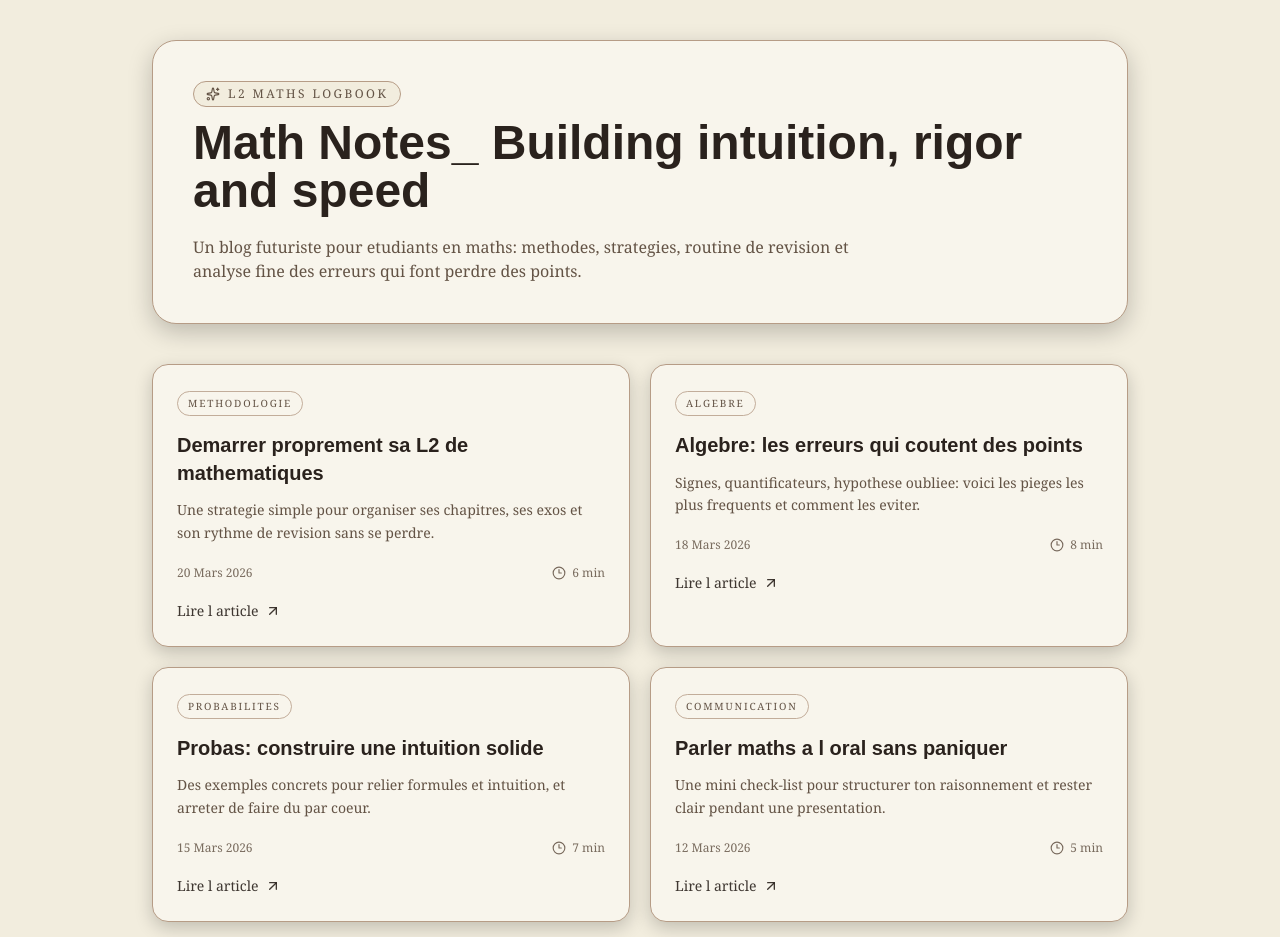
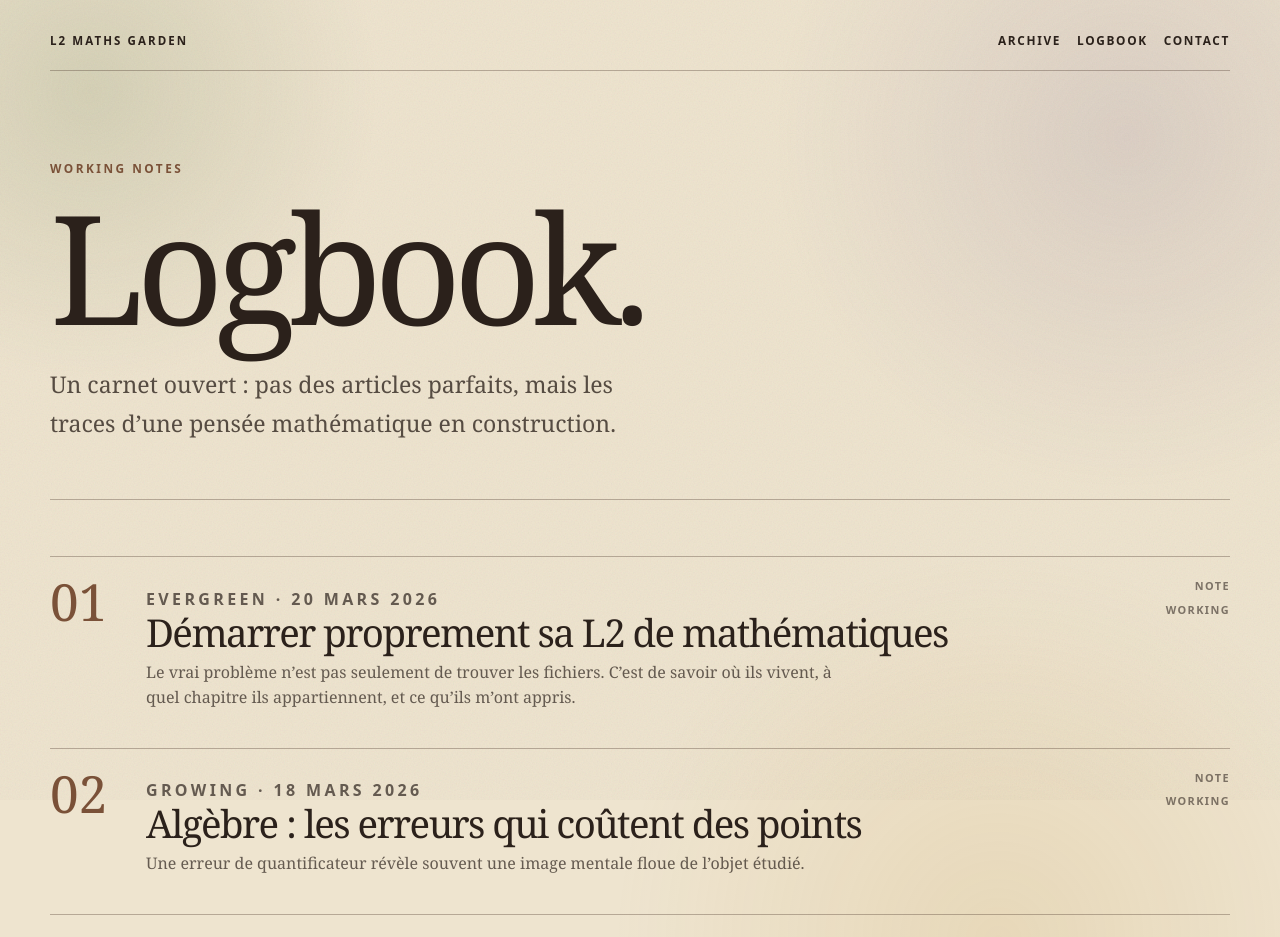
Before and after one commit to Grimm02938/l2-maths, a React (Vite) app: page /blog in a window 1280 px wide. Shown: the top 937 px of the page. Built offline with nearby package versions, Linux system fonts and the light colour scheme; no server answers.

Commit message:
Rebuild logbook as garden notes

```diff
--- a/src/pages/Blog.tsx
+++ b/src/pages/Blog.tsx
@@ -1,113 +1,81 @@
 import { Link } from 'react-router-dom';
-import { ArrowUpRight, Clock3, Sparkles } from 'lucide-react';
 
-type BlogPost = {
-  id: string;
+type Note = {
+  stage: 'seedling' | 'growing' | 'evergreen';
   title: string;
-  excerpt: string;
   date: string;
-  readTime: string;
-  category: string;
+  text: string;
 };
 
-const posts: BlogPost[] = [
+const notes: Note[] = [
   {
-    id: 'demarrer-l2-maths',
-    title: 'Demarrer proprement sa L2 de mathematiques',
-    excerpt:
-      'Une strategie simple pour organiser ses chapitres, ses exos et son rythme de revision sans se perdre.',
-    date: '20 Mars 2026',
-    readTime: '6 min',
-    category: 'Methodologie',
+    stage: 'evergreen',
+    title: 'Démarrer proprement sa L2 de mathématiques',
+    date: '20 mars 2026',
+    text: 'Le vrai problème n’est pas seulement de trouver les fichiers. C’est de savoir où ils vivent, à quel chapitre ils appartiennent, et ce qu’ils m’ont appris.',
   },
   {
-    id: 'algebre-erreurs',
-    title: 'Algebre: les erreurs qui coutent des points',
-    excerpt:
-      'Signes, quantificateurs, hypothese oubliee: voici les pieges les plus frequents et comment les eviter.',
-    date: '18 Mars 2026',
-    readTime: '8 min',
-    category: 'Algebre',
+    stage: 'growing',
+    title: 'Algèbre : les erreurs qui coûtent des points',
+    date: '18 mars 2026',
+    text: 'Une erreur de quantificateur révèle souvent une image mentale floue de l’objet étudié.',
   },
   {
-    id: 'probas-intuition',
-    title: 'Probas: construire une intuition solide',
-    excerpt:
-      'Des exemples concrets pour relier formules et intuition, et arreter de faire du par coeur.',
-    date: '15 Mars 2026',
-    readTime: '7 min',
-    category: 'Probabilites',
-  },
-  {
-    id: 'oral-maths',
-    title: 'Parler maths a l oral sans paniquer',
-    excerpt:
-      'Une mini check-list pour structurer ton raisonnement et rester clair pendant une presentation.',
-    date: '12 Mars 2026',
-    readTime: '5 min',
-    category: 'Communication',
+    stage: 'seedling',
+    title: 'Probabilités : construire une intuition solide',
+    date: '15 mars 2026',
+    text: 'Relier les variables aléatoires à des expériences mentales simples, pas seulement à des formules récitées.',
   },
 ];
 
+function GardenNav() {
+  return (
+    <nav className="garden-nav garden-frame">
+      <Link to="/" className="garden-brand garden-link">L2 Maths Garden</Link>
+      <div className="garden-menu">
+        <Link className="garden-link" to="/">Archive</Link>
+        <Link className="garden-link" to="/blog">Logbook</Link>
+        <Link className="garden-link" to="/contact">Contact</Link>
+      </div>
+    </nav>
+  );
+}
+
 const BlogPage = () => {
   return (
-    <div className="relative min-h-full py-10 bg-background">
-
-      <section className="mx-auto max-w-5xl px-4 sm:px-6">
-        <div className="mb-10 rounded-3xl border border-border bg-card p-6 sm:p-10 shadow-[0_8px_24px_rgba(0,0,0,0.22)] overflow-hidden">
-          <p className="mb-3 inline-flex items-center gap-2 rounded-full border border-border bg-background px-3 py-1 text-xs uppercase tracking-[0.2em] text-muted-foreground">
-            <Sparkles className="h-3.5 w-3.5" />
-            L2 Maths Logbook
-          </p>
-
-          <h1 className="blog-typewriter-wrap font-['Space_Grotesk',sans-serif] text-3xl sm:text-5xl font-bold leading-tight text-foreground max-w-full">
-            <span className="blog-typewriter">Math Notes_ Building intuition, rigor and speed</span>
-            <span className="blog-cursor" aria-hidden="true" />
-          </h1>
-
-          <p className="mt-5 max-w-2xl text-sm sm:text-base text-muted-foreground leading-relaxed break-words">
-            Un blog futuriste pour etudiants en maths: methodes, strategies, routine de revision et analyse
-            fine des erreurs qui font perdre des points.
+    <>
+      <GardenNav />
+      <main className="garden-frame">
+        <section className="garden-hero" style={{ gridTemplateColumns: '1fr' }}>
+          <div>
+            <p className="garden-kicker">Working notes</p>
+            <h1 className="garden-title">Logbook.</h1>
+            <p className="garden-subtitle">
+              Un carnet ouvert : pas des articles parfaits, mais les traces d’une pensée mathématique en construction.
             </p>
           </div>
+        </section>
 
-        <div className="grid gap-5 sm:grid-cols-2">
-          {posts.map((post, index) => (
-            <article
-              key={post.id}
-              className="group min-w-0 rounded-2xl border border-border bg-card p-5 sm:p-6 shadow-[0_6px_18px_rgba(0,0,0,0.2)] transition-all duration-300 hover:-translate-y-1 hover:border-primary/35 hover:shadow-[0_12px_28px_rgba(0,0,0,0.26)] overflow-hidden"
-              style={{ animationDelay: `${index * 70}ms` }}
-            >
-              <p className="mb-4 inline-flex rounded-full border border-border/80 px-2.5 py-1 text-[10px] uppercase tracking-[0.18em] text-muted-foreground">
-                {post.category}
-              </p>
-
-              <h2 className="font-['Space_Grotesk',sans-serif] text-xl font-semibold leading-snug text-foreground break-words">
-                {post.title}
-              </h2>
-
-              <p className="mt-3 text-sm leading-relaxed text-muted-foreground break-words">{post.excerpt}</p>
-
-              <div className="mt-5 flex items-center justify-between text-xs text-muted-foreground/85">
-                <span>{post.date}</span>
-                <span className="inline-flex items-center gap-1.5">
-                  <Clock3 className="h-3.5 w-3.5" />
-                  {post.readTime}
-                </span>
+        <section className="garden-section">
+          <div className="subject-list">
+            {notes.map((note, index) => (
+              <article className="subject-row" key={note.title}>
+                <div className="subject-number">{String(index + 1).padStart(2, '0')}</div>
+                <div>
+                  <p className="garden-kicker">{note.stage} · {note.date}</p>
+                  <h3>{note.title}</h3>
+                  <p>{note.text}</p>
                 </div>
-
-              <Link
-                to="/contact"
-                className="mt-5 inline-flex items-center gap-1.5 text-sm font-medium text-foreground/90 transition-colors group-hover:text-foreground"
-              >
-                Lire l article
-                <ArrowUpRight className="h-4 w-4 transition-transform duration-300 group-hover:translate-x-0.5 group-hover:-translate-y-0.5" />
-              </Link>
+                <div className="subject-meta">
+                  <span>note</span>
+                  <span>working</span>
+                </div>
               </article>
             ))}
           </div>
         </section>
-    </div>
+      </main>
+    </>
   );
 };
 
```
Lines whose indentation alone changed are shown as unchanged.
